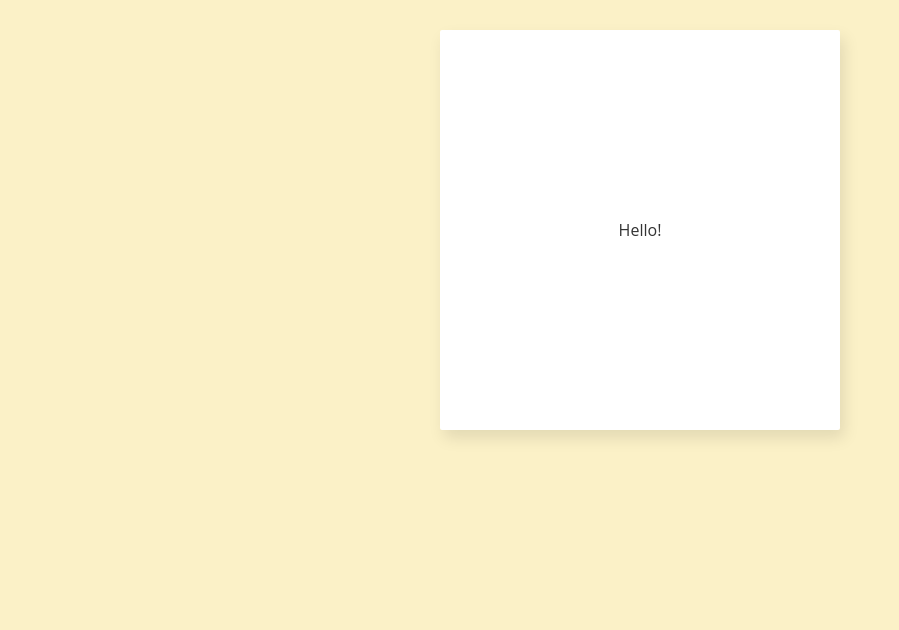
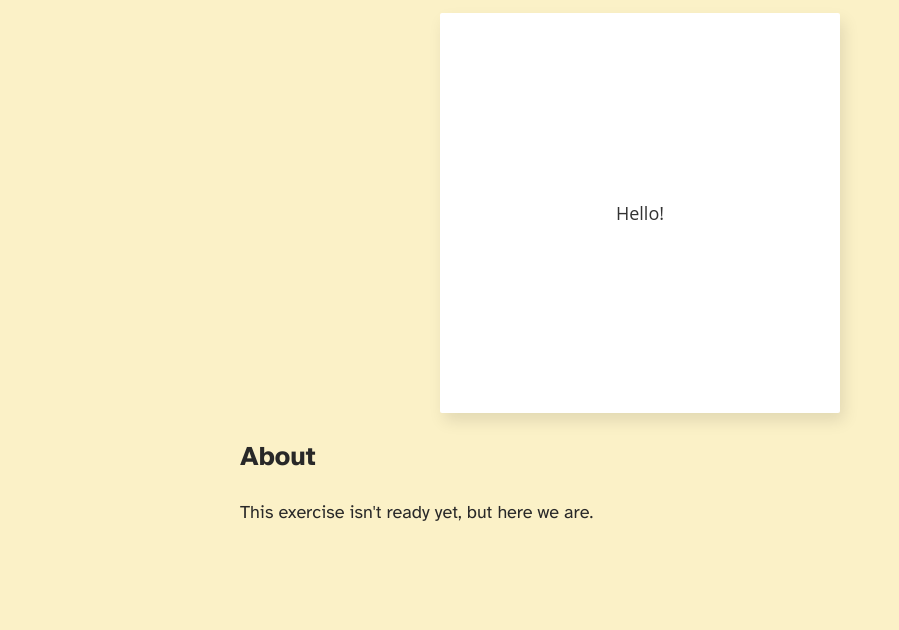
Before and after one commit to NicksPatties/front-end-exercises, a website built with Vite: page new/index.html in a window 1280 px wide. Shown: the part 170-800 px from the top of the page, without its empty margins (0-899 px from the left). Built offline with nearby package versions, Linux system fonts and the light colour scheme.

Commit message:
Add base styles

```diff
--- a/new/index.html
+++ b/new/index.html
@@ -6,22 +6,25 @@
   <link rel="icon" type="image/svg+xml" href="/burger.svg" />
   <link rel="stylesheet" type="text/css" href="/colors.css" />
   <link rel="stylesheet" type="text/css" href="/style.css" />
-  <link rel="stylesheet" type="text/css" href="new/style.css" />
+  <link rel="stylesheet" type="text/css" href="/new/style.css" />
   <meta name="viewport" content="width=device-width, initial-scale=1.0" />
   <title></title>
 </head>
 
 <body>
+  <div id="app">
     <nav>
       <a href="/">Home</a>
     </nav>
     <h1>A new exercise</h1>
-  <p>This exercise isn't ready yet, but here we are.</p>
     <div class="frame reset">
       <div class="center">
         <p>Hello!</p>
       </div>
     </div>
+    <h2>About</h2>
+    <p>This exercise isn't ready yet, but here we are.</p>
+  </div>
 </body>
 
 </html>
--- a/new/style.css
+++ b/new/style.css
@@ -1,6 +1,8 @@
 /*
 Styles for a new exercise
 */
+/*
 h1 {
   color: pink;
 }
+*/
--- a/package.json
+++ b/package.json
@@ -7,7 +7,7 @@
     "dev": "vite",
     "build": "tsc && vite build",
     "preview": "vite preview",
-    "new": "echo \"Heh, I wish...\""
+    "new": "cp -r new"
   },
   "devDependencies": {
     "typescript": "~5.6.2",
--- a/style.css
+++ b/style.css
@@ -18,6 +18,7 @@
   font-family: "Atkinson", Inter, system-ui, Avenir, Helvetica, Arial, sans-serif;
   line-height: 1.5;
   font-weight: 400;
+  font-size: 18px;
 
   color-scheme: dark light;
   color: var(--fg0);
@@ -33,17 +34,26 @@ a {
   color: var(--orange2);
 }
 
+body {
+  margin: 0;
+}
+
+#app {
+  width: 800px;
+  max-width: calc(100% - 2em);
+  margin: auto;
+  padding: 3em 1em;
+}
+
 /**
 * Styles for individual exercises
 */
 .frame {
-  position: absolute;
-  top: 50%;
-  left: 50%;
+  position: relative;
+  display: block;
+  margin: auto;
   width: 400px;
   height: 400px;
-  margin-top: -200px;
-  margin-left: -200px;
   border-radius: 2px;
   box-shadow: 4px 8px 16px 0 rgba(0, 0, 0, 0.1);
   overflow: hidden;
```
Also changed, not shown: index.html (+3 -3 lines). Lines whose indentation alone changed are shown as unchanged.
